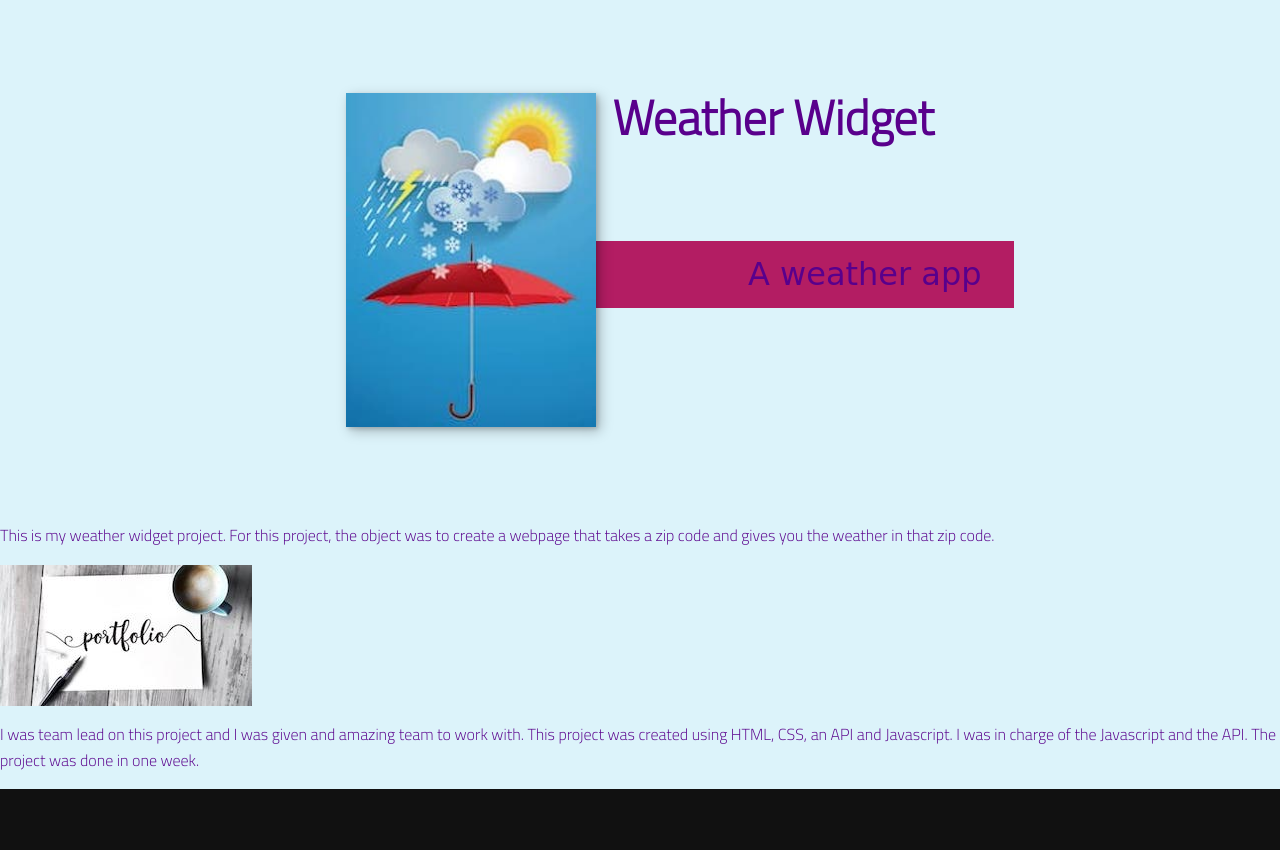
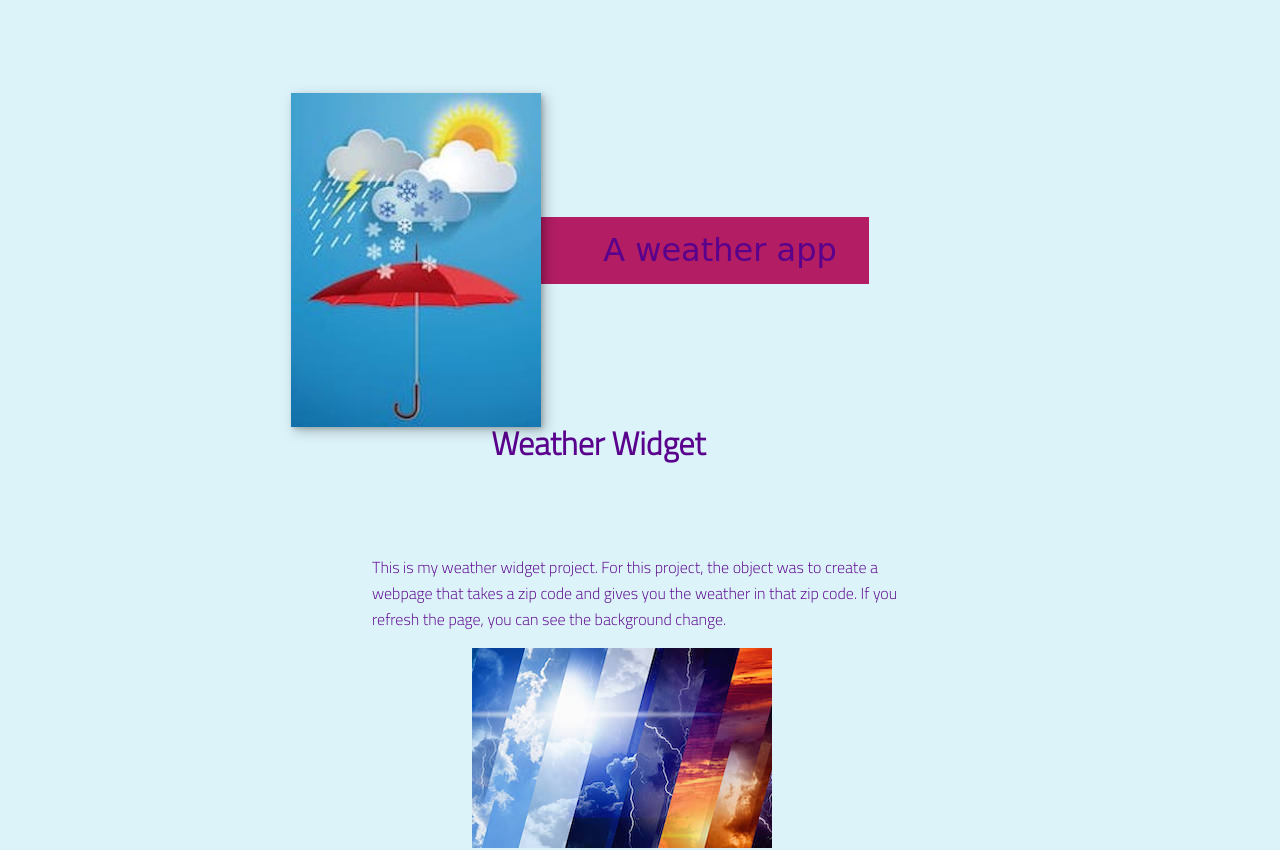
Before and after one commit to chavon13/Portfolio, a plain HTML site: page portfolio-item.html in a window 1280 px wide. Shown: the part 119-969 px from the top of the page. Drawn offline with Linux system fonts and the light colour scheme.

Commit message:
made css changes to site layout

```diff
--- a/index.css
+++ b/index.css
@@ -241,6 +241,7 @@ opacity: 0;
         min-width: 250px;
         position:relative;
         z-index: 2;
+        right: 200px
     }
 
     .section__subtitle--intro{
@@ -398,5 +399,16 @@ footer__link:hover,
 }
 
 .portfolio__img {
-    padding: 25px;
+    padding: 50px;
 }
+
+.portfolio-item-individual {
+    padding: 0 2em 2em;
+    max-width: 600px;
+    margin: 0 auto
+}
+
+.portfolio-image {
+    position: relative;
+    left: 100px;
+}
--- a/portfolio-item.html
+++ b/portfolio-item.html
@@ -29,7 +29,7 @@
 
         <section class="intro" id="">
             <h1 class="section__title section__title--intro">
-                <strong>Weather Widget</strong>
+                <h3 class="weather-widget">Weather Widget</h3>
             </h1>
             <p class="section__subtitle section__subtitle--intro">A weather app</p>
             <img src="Weather.jpeg" alt="" class="intro__img">
@@ -38,9 +38,9 @@
         <div class="portfolio-item-individual">
             <p>This is my weather widget project. For this project, the object was to
                 create a webpage that takes a zip code and gives you the weather in that zip
-                code.
+                code. If you refresh the page, you can see the background change.
             </p>
-            <img src="portfolio-image.jpeg">
+            <img src="weather2.jpeg" class="portfolio-image">
             <p>
                 I was team lead on this project and I was given and amazing team to work with.
                 This project was created using HTML, CSS, an API and Javascript. I was in charge of
@@ -51,7 +51,7 @@
         <footer class="footer">
             <a href="mailto:chavon1189@gmail.com" class="footer__link">Email Me</a>
             <ul class="social-list">
-                <li class="social-list__item"><a class="social-list__link"><i class="fab fa-github"></i></a></li>
+                <li class="social-list__item"><a href="https://github.com/chavon13" class="social-list__link"><i class="fab fa-github"></i></a></li>
             </ul>
         </footer>
 
```
Also changed, not shown: weather2.jpeg (added).
